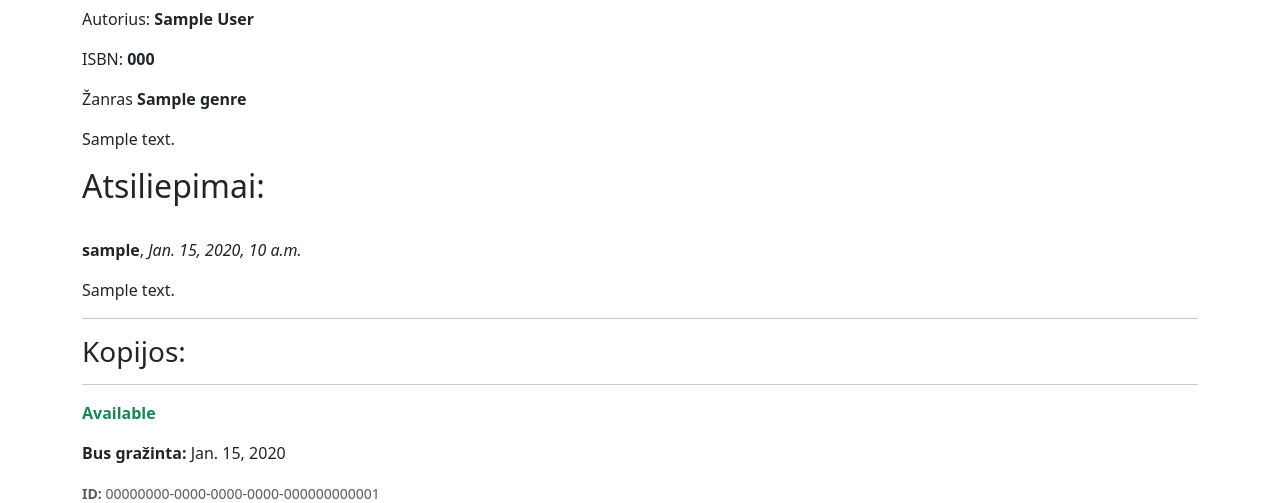
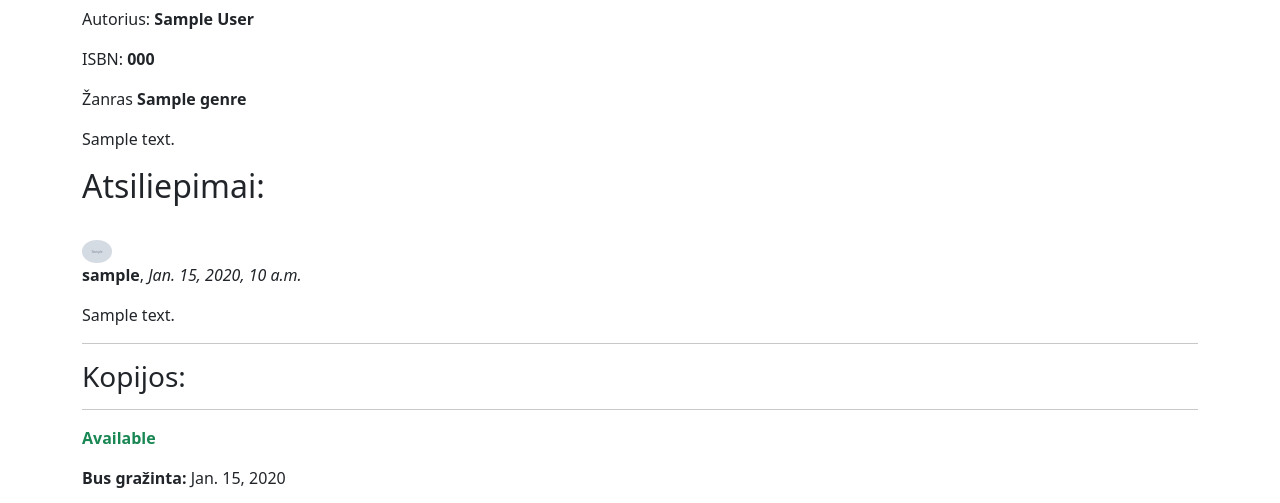
Before and after one commit to Laimonas-Mituzas/Library, a Django app: page /books/1/ in a window 1280 px wide. Shown: the part 448-951 px from the top of the page. Run offline with Django 5.2, Linux system fonts and the light colour scheme; tables that the repository leaves empty hold one stand-in row (values such as "Sample post"); grey boxes marked "Sample" are stand-in pictures; some libraries are stand-ins or nearby versions.

Commit message:
10 d. +reviewer foto prie comment

```diff
--- a/library/models.py
+++ b/library/models.py
@@ -18,7 +18,7 @@ class Genre(models.Model):
 
 
 class CustomUser(AbstractUser):
-    photo = models.ImageField(default="profile_pics/no-image.jpg", upload_to="profile_pics")
+    photo = models.ImageField(upload_to="profile_pics", null=True, blank=True)
 
     def save(self, *args, **kwargs):
         super().save(*args, **kwargs)
--- a/library/templates/book.html
+++ b/library/templates/book.html
@@ -26,6 +26,9 @@
 <h2>Atsiliepimai:</h2>
 <br/>
 {% for review in book.reviews.all %}
+{% if review.reviewer.photo %}
+    <img src="{{ review.reviewer.photo.url }}" class="rounded-circle" style="width: 30px">
+    {% endif %}
 <p><strong>{{ review.reviewer }}</strong>, <em>{{ review.date_created }}</em></p>
 <p>{{ review.content }}</p>
 <hr>
```
